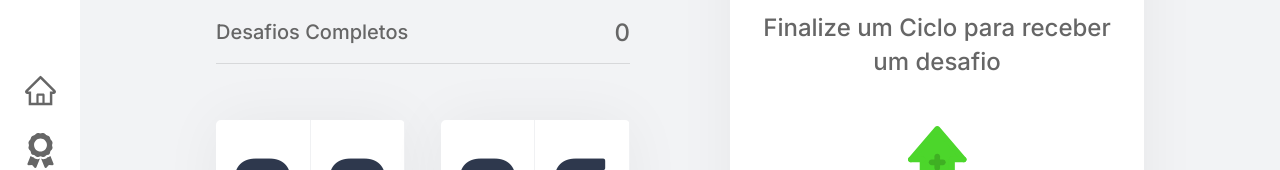
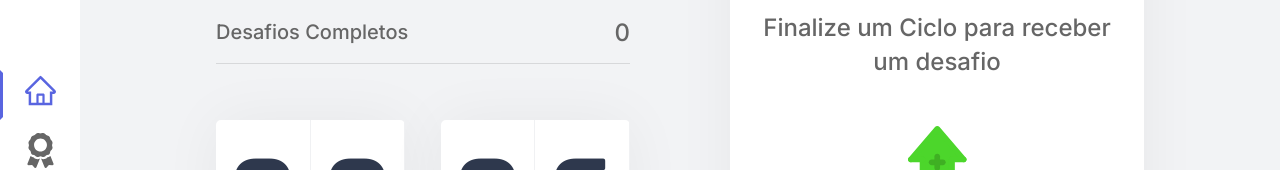
Before and after one commit to mcostajr/moveit, a Next.js app: page / in a window 1280 px wide. Shown: the part 271-441 px from the top of the page. Built offline with nearby package versions, Linux system fonts and the light colour scheme; no server answers; sample sign-in values are in the browser's storage.

Commit message:
fix: activeButton

```diff
--- a/src/components/Sidebar.tsx
+++ b/src/components/Sidebar.tsx
@@ -1,25 +1,41 @@
-import { FaAward } from 'react-icons/fa';
-import { AiOutlineHome } from 'react-icons/ai';
-import { HiLogout  } from 'react-icons/hi';
+import { FaAward } from "react-icons/fa";
+import { AiOutlineHome } from "react-icons/ai";
+import { HiLogout } from "react-icons/hi";
 
-import styles from '../styles/components/Sidebar.module.css'
-import { signOut } from 'next-auth/client';
-import Link from 'next/link';
+import styles from "../styles/components/Sidebar.module.css";
+import { signOut } from "next-auth/client";
+import Link from "next/link";
+import { useRouter } from "next/router";
 
 export function Sidebar() {
+  const router = useRouter();
+
+  const currentRouter = router.pathname;
 
   return (
     <aside className={styles.container}>
       <section className={styles.logo}>
-                <img src="./logo-sidebar.svg" alt="logo-sidebar"/>
+        <img src="./logo-sidebar.svg" alt="logo-sidebar" />
       </section>
       <section>
         <nav className={styles.containerNavigation}>
           <Link href="/">
-                        <a className={styles.navigationButton}><AiOutlineHome size={35}/></a>
+            <a
+              className={`${styles.navigationButton} ${
+                currentRouter == "/" && styles.navigationButtonActive
+              }`}
+            >
+              <AiOutlineHome size={35} />
+            </a>
           </Link>
           <Link href="/leaderboard">
-                    <a className={styles.navigationButton}><FaAward size={35}/></a>
+            <a
+              className={`${styles.navigationButton} ${
+                currentRouter == "/leaderboard" && styles.navigationButtonActive
+              }`}
+            >
+              <FaAward size={35} />
+            </a>
           </Link>
         </nav>
       </section>
--- a/src/styles/components/Sidebar.module.css
+++ b/src/styles/components/Sidebar.module.css
@@ -36,12 +36,6 @@
 }
 
 .navigationButtonActive {
-    box-sizing: border-box;
-    display: flex;
-    align-content: center;
-    justify-content: center;
-    width: 100%;
-    height: 50px;
     border-left: 3px solid #5965E0;
     color: #5965E0;
 }
@@ -49,6 +43,11 @@
 .navigationButton:hover {
     border-left: 3px solid #5965E0;
     color: #5965E0;
+}
+
+.navigationButton:hover ~ .navigationButtonActive {
+    border-left: transparent;
+    color: gray;
 }
 
 .logout {
```
Also changed, not shown: src/pages/_app.tsx (+7 -10 lines). Lines whose indentation alone changed are shown as unchanged.
